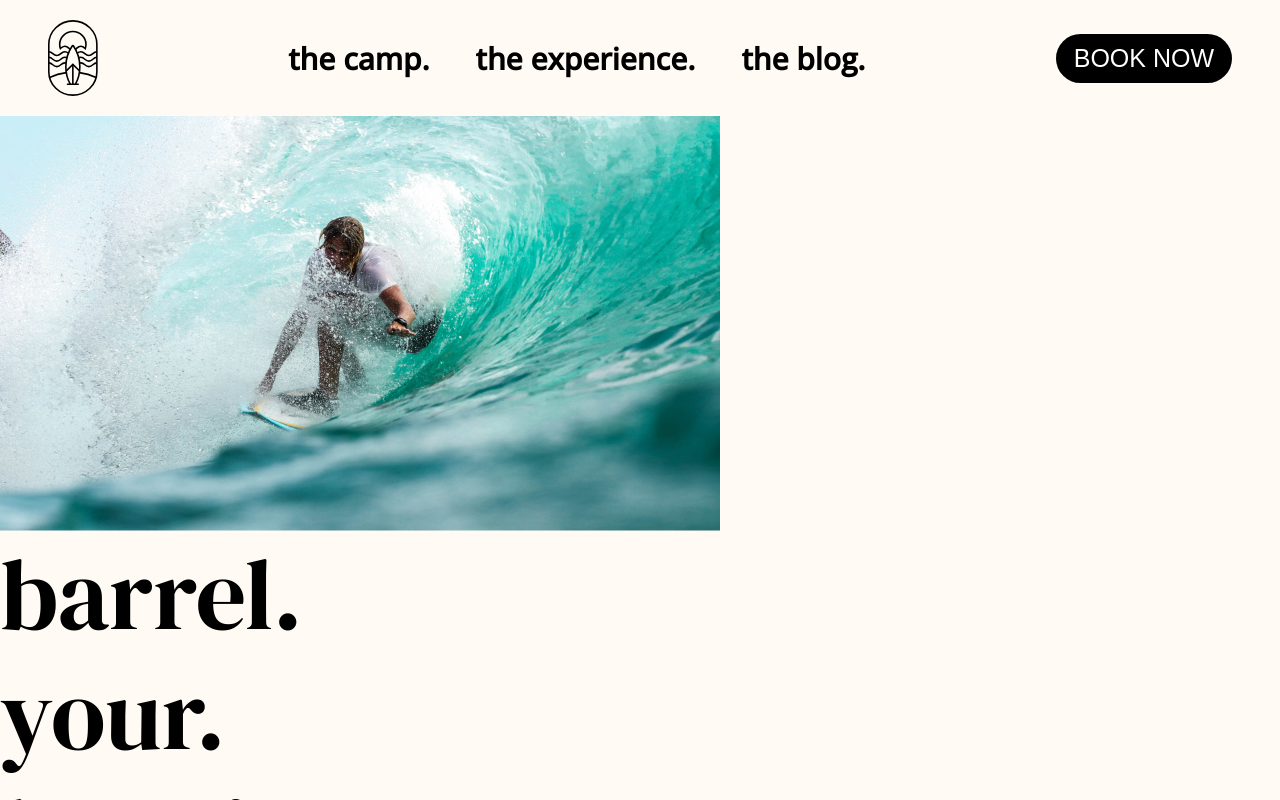
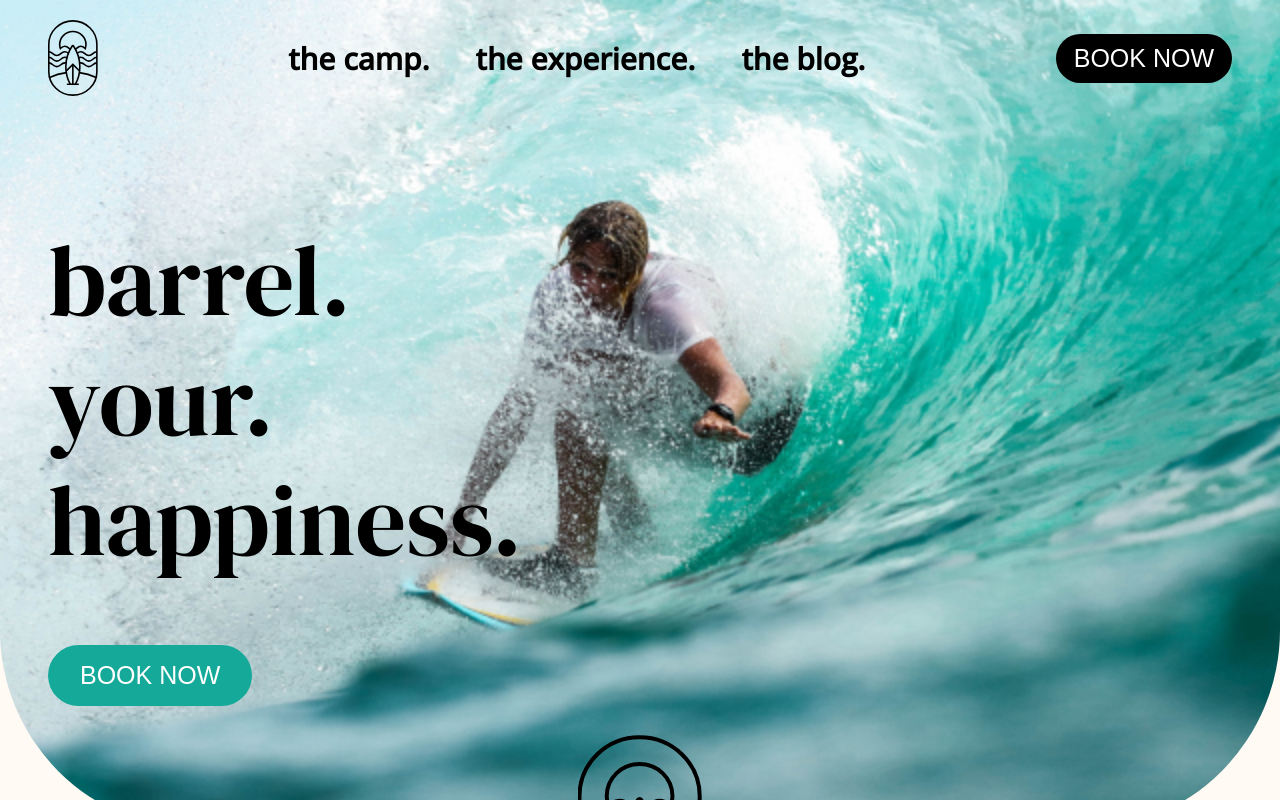
Before and after one commit to Nickfis/surfcamp, a Next.js app: page / in a window 1280 px wide. Shown: the top 800 px of the page. Built offline with nearby package versions, Linux system fonts and the light colour scheme.

Commit message:
Video 9, hero section styling

```diff
--- a/sass/base/_variables.scss
+++ b/sass/base/_variables.scss
@@ -2,3 +2,4 @@
 $light-beige: #fffbf4;
 $light-brown: #f1e8d9;
 $brown: #d7c094;
+$orange: #ce822f;
--- a/sass/components/_button.scss
+++ b/sass/components/_button.scss
@@ -6,8 +6,23 @@
     border-radius: 2.5rem;
   }
 
+  &--medium {
+    padding: 1.6rem 3.2rem;
+    border-radius: 3.2rem;
+  }
+
   &--black {
     background-color: black;
     color: white;
   }
+
+  &--turquoise {
+    background-color: $turquoise;
+    color: white;
+  }
+
+  &--orange {
+    background-color: #ce822f;
+    color: white;
+  }
 }
--- a/sass/components/_header.scss
+++ b/sass/components/_header.scss
@@ -1,4 +1,8 @@
 .header {
+  position: absolute;
+  top: 0;
+  left: 0;
+  right: 0;
   display: flex;
   justify-content: space-between;
   align-items: center;
--- /dev/null
+++ b/sass/components/_hero-section.scss
@@ -0,0 +1,44 @@
+.hero {
+  position: relative;
+  width: 100%;
+  height: 83rem;
+  padding: 22rem 4.8rem 0;
+  margin-bottom: 12.5rem;
+
+  &__background {
+    position: absolute;
+    top: 0;
+    left: 0;
+    width: 100%;
+    height: 100%;
+    z-index: -1;
+
+    & img {
+      width: 100%;
+      height: 100%;
+      object-fit: cover;
+      object-position: center bottom;
+      border-radius: 0px 0px 200px 200px;
+    }
+  }
+
+  &__headline {
+    margin-bottom: 6.5rem;
+
+    &--orange {
+      color: white;
+    }
+  }
+
+  &__logo {
+    position: absolute;
+    bottom: 0;
+    left: 50%;
+    transform: translate(-50%, 50%);
+
+    &--orange {
+      filter: invert(62%) sepia(21%) saturate(1646%) hue-rotate(348deg)
+        brightness(88%) contrast(81%);
+    }
+  }
+}
--- a/sass/main.scss
+++ b/sass/main.scss
@@ -6,3 +6,4 @@
 @import "components/header";
 @import "components/button";
 @import "components/footer";
+@import "components/hero-section";
```
